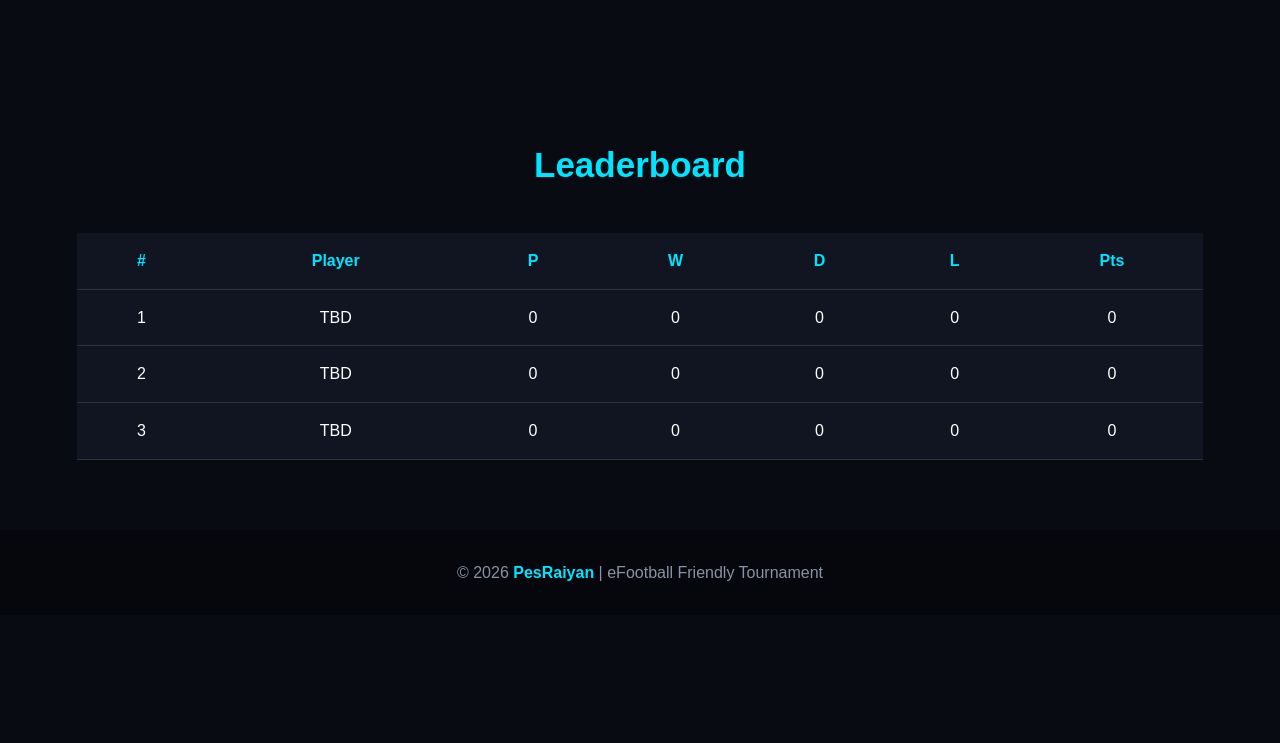
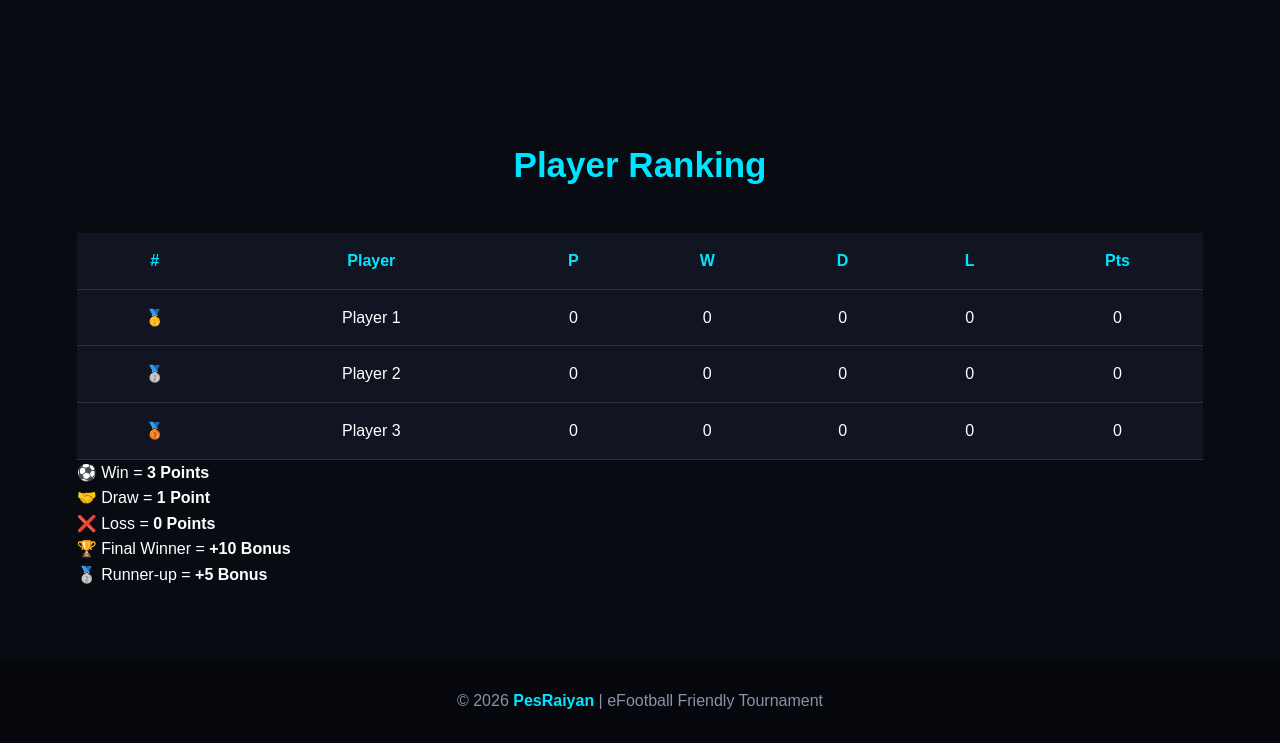
Before and after one commit to Raiyan-730/pesraiyan-tournament, a plain HTML site: page index.html in a window 1280 px wide. Shown: the part 2731-3474 px from the top of the page. Before the commit the page ends 3346 px from the top, so only its background shows below. Drawn offline with Linux system fonts and the light colour scheme.

Commit message:
Update index.html

```diff
--- a/index.html
+++ b/index.html
@@ -523,11 +523,11 @@
   </section>
 
 
-  <!-- LEADERBOARD -->
+<!-- PLAYER RANKING -->
 <section id="leaderboard">
 
   <h2 class="section-title">
-      <span>Leaderboard</span>
+    <span>Player Ranking</span>
   </h2>
 
   <div class="table-container">
@@ -549,8 +549,8 @@
       <tbody>
 
         <tr>
-            <td>1</td>
-            <td>TBD</td>
+          <td>🥇</td>
+          <td>Player 1</td>
           <td>0</td>
           <td>0</td>
           <td>0</td>
@@ -559,8 +559,8 @@
         </tr>
 
         <tr>
-            <td>2</td>
-            <td>TBD</td>
+          <td>🥈</td>
+          <td>Player 2</td>
           <td>0</td>
           <td>0</td>
           <td>0</td>
@@ -569,8 +569,8 @@
         </tr>
 
         <tr>
-            <td>3</td>
-            <td>TBD</td>
+          <td>🥉</td>
+          <td>Player 3</td>
           <td>0</td>
           <td>0</td>
           <td>0</td>
@@ -584,9 +584,17 @@
 
   </div>
 
+  <div class="ranking-rules">
+
+    <p>⚽ Win = <strong>3 Points</strong></p>
+    <p>🤝 Draw = <strong>1 Point</strong></p>
+    <p>❌ Loss = <strong>0 Points</strong></p>
+    <p>🏆 Final Winner = <strong>+10 Bonus</strong></p>
+    <p>🥈 Runner-up = <strong>+5 Bonus</strong></p>
+
+  </div>
+
 </section>
-
-
   <!-- FOOTER -->
   <footer>
     <p>
```
Lines whose indentation alone changed are shown as unchanged.
